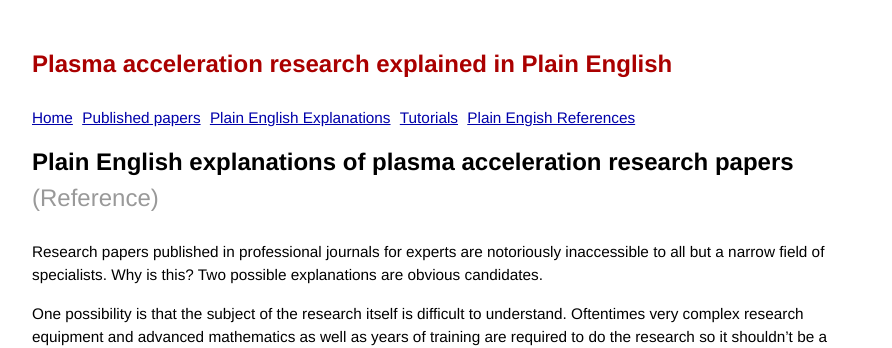
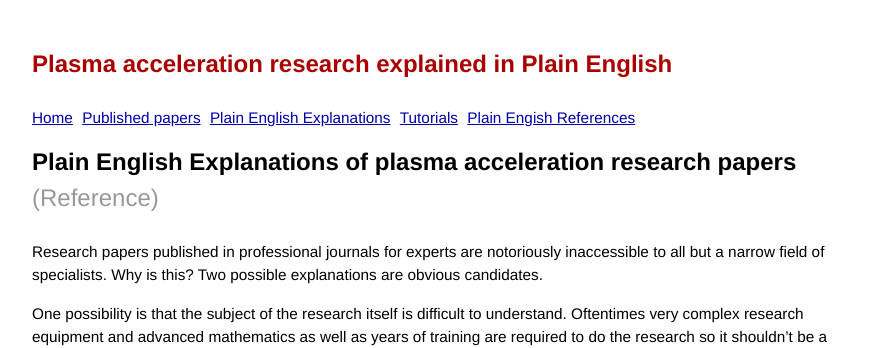
Before and after one commit to grbfacet/facet, a Jekyll site: the page built from plasma-accel-explained.md, in a window 1280 px wide. Shown: the top 348 px of the page, without its empty margins (193-1085 px from the left). Built offline with Jekyll 4.4.1, drawn with Linux system fonts in a browser that asks for light colours.

```diff
--- a/plasma-accel-explained.md
+++ b/plasma-accel-explained.md
@@ -1,6 +1,6 @@
 ---
 layout: default
-title: Plain English explanations of plasma acceleration research papers
+title: Plain English Explanations of plasma acceleration research papers
 pagetype: reference
 ---
 
```
